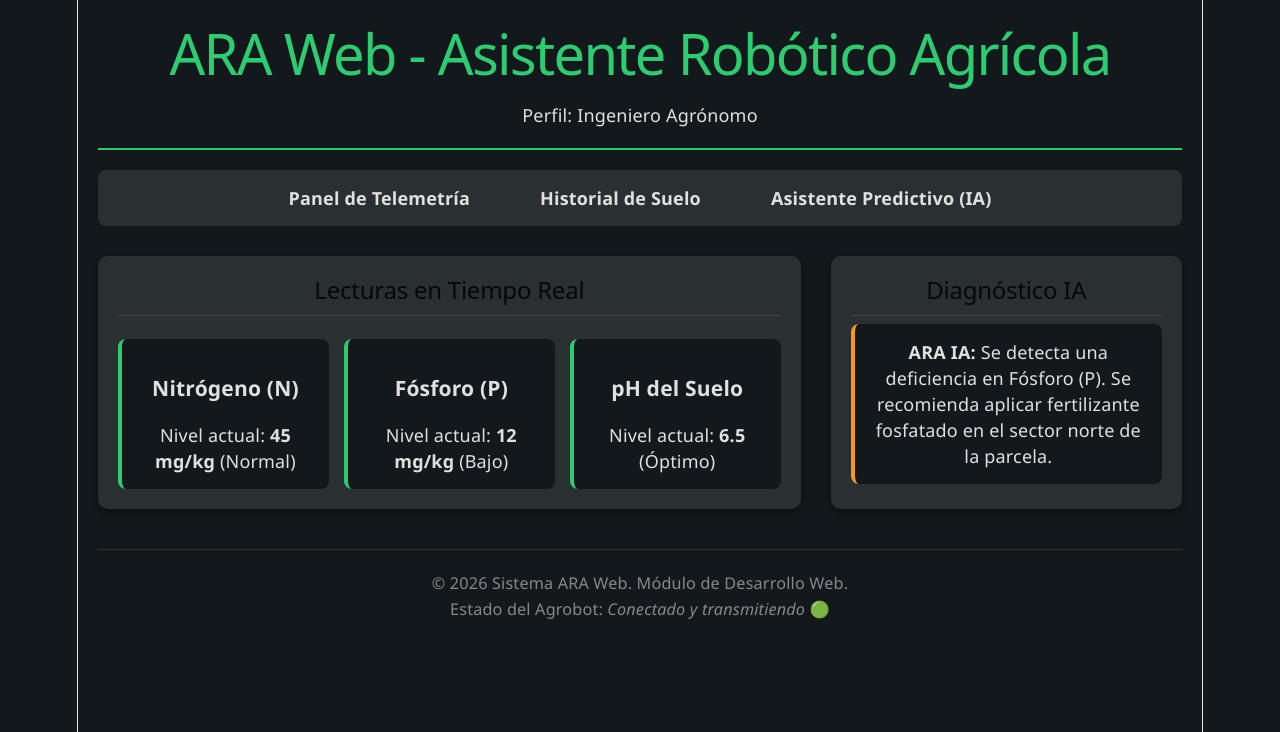
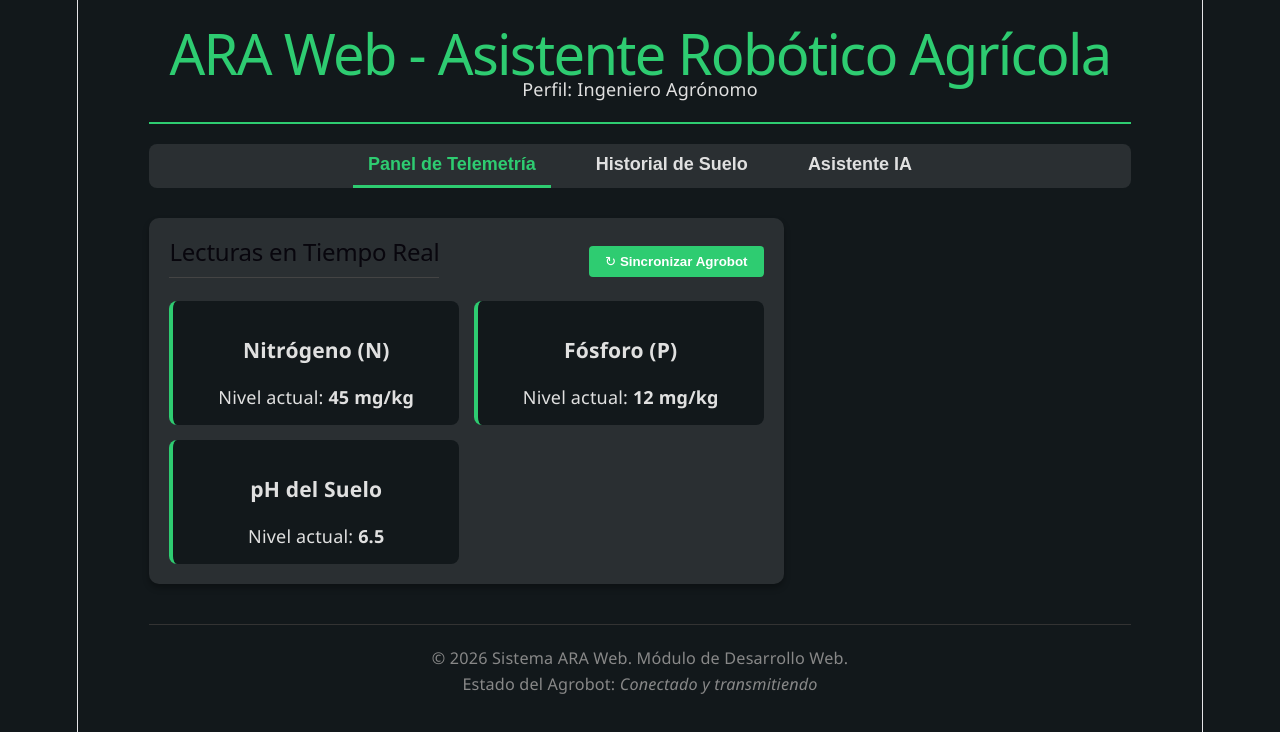
Before and after one commit to JEGG73/ARA, a React (Vite) app in the folder frontend-ara/: page / in a window 1280 px wide. Shown: the top 732 px of the page. Built offline with nearby package versions, Linux system fonts and the light colour scheme.

Commit message:
feat: navegacion SPA y vistas de historial y chat

```diff
--- a/frontend-ara/src/App.css
+++ b/frontend-ara/src/App.css
@@ -116,3 +116,147 @@ footer {
   font-size: 0.9em;
   border-top: 1px solid #333;
 }
+
+/* Estilo del botón interactivo */
+.btn-actualizar {
+  background-color: var(--accent-green);
+  color: #fff;
+  border: none;
+  padding: 10px 20px;
+  border-radius: 5px;
+  font-weight: bold;
+  cursor: pointer;
+  transition: background-color 0.3s;
+}
+
+.btn-actualizar:hover {
+  background-color: #27ae60;
+}
+
+/* Navegacion */
+.nav-btn {
+  background: transparent;
+  color: var(--text-light);
+  border: none;
+  font-size: 1rem;
+  font-weight: bold;
+  cursor: pointer;
+  padding: 10px 15px;
+  border-bottom: 3px solid transparent;
+  transition: all 0.3s;
+}
+
+.nav-btn:hover {
+  color: var(--accent-green);
+}
+
+.nav-btn.activo {
+  color: var(--accent-green);
+  border-bottom: 3px solid var(--accent-green);
+}
+
+.btn-accion {
+  background-color: var(--accent-green);
+  color: #fff;
+  border: none;
+  padding: 8px 16px;
+  border-radius: 4px;
+  font-weight: bold;
+  cursor: pointer;
+}
+
+/* Animacion */
+.fade-in {
+  animation: fadeIn 0.4s ease-in-out;
+}
+
+@keyframes fadeIn {
+  from {
+    opacity: 0;
+    transform: translateY(10px);
+  }
+
+  to {
+    opacity: 1;
+    transform: translateY(0);
+  }
+}
+
+/* Estilos del Historial */
+.tabla-responsive {
+  overflow-x: auto;
+}
+
+.ara-tabla {
+  width: 100%;
+  border-collapse: collapse;
+  margin-top: 15px;
+  background-color: var(--bg-dark);
+  border-radius: 8px;
+  overflow: hidden;
+}
+
+.ara-tabla th,
+.ara-tabla td {
+  padding: 12px 15px;
+  text-align: left;
+  border-bottom: 1px solid #333;
+}
+
+.ara-tabla th {
+  background-color: #1a2226;
+  color: var(--accent-green);
+}
+
+.ara-tabla tr:hover {
+  background-color: #1f272a;
+}
+
+/* Estilos del Chat IA */
+.chat-container {
+  display: flex;
+  flex-direction: column;
+  gap: 15px;
+  background-color: var(--bg-dark);
+  padding: 20px;
+  border-radius: 8px;
+  height: 400px;
+}
+
+.mensaje {
+  max-width: 80%;
+  padding: 10px 15px;
+  border-radius: 8px;
+}
+
+.mensaje p {
+  margin: 0;
+}
+
+.mensaje-usuario {
+  align-self: flex-end;
+  background-color: #2c3e50;
+  border-bottom-right-radius: 0;
+}
+
+.mensaje-ia {
+  align-self: flex-start;
+  background-color: #1a252f;
+  border-left: 4px solid var(--accent-green);
+  border-bottom-left-radius: 0;
+}
+
+.chat-input-area {
+  margin-top: auto;
+  display: flex;
+  gap: 10px;
+}
+
+.chat-input-area input {
+  flex-grow: 1;
+  padding: 10px;
+  border-radius: 4px;
+  border: 1px solid #444;
+  background-color: #1a2226;
+  color: white;
+}
--- a/frontend-ara/src/App.jsx
+++ b/frontend-ara/src/App.jsx
@@ -1,60 +1,150 @@
-import React from 'react';
-import './App.css'
+import React, { useState } from 'react';
+import './App.css';
 
 function App() {
+  // Estado para la navegación
+  const [vistaActiva, setVistaActiva] = useState('dashboard');
+
+  // Estados de Telemetria
+  const [nitrogeno, setNitrogeno] = useState(45);
+  const [fosforo, setFosforo] = useState(12);
+  const [ph, setPh] = useState(6.5);
+  const [estadoAgrobot, setEstadoAgrobot] = useState('Conectado y transmitiendo');
+
+  const actualizarTelemetria = () => {
+    setEstadoAgrobot('Recibiendo datos del Agrobot...');
+    setTimeout(() => {
+      setNitrogeno(Math.floor(Math.random() * (60 - 30 + 1)) + 30);
+      setFosforo(Math.floor(Math.random() * (20 - 5 + 1)) + 5);
+      setPh((Math.random() * (7.5 - 5.5) + 5.5).toFixed(1));
+      setEstadoAgrobot('Conectado y transmitiendo');
+    }, 1000);
+  };
+
   return (
     <div className="ara-app-container">
-      {/* Cabecera */}
       <header>
         <h1>ARA Web - Asistente Robótico Agrícola</h1>
-        <br />
         <p>Perfil: Ingeniero Agrónomo</p>
       </header>
 
-      {/* Navegación principal */}
+      {/* Navegacion */}
       <nav>
         <ul>
-          <li><a href="#dashboard">Panel de Telemetría</a></li>
-          <li><a href="#historial">Historial de Suelo</a></li>
-          <li><a href="#ia-chat">Asistente Predictivo (IA)</a></li>
+          <li>
+            <button
+              className={vistaActiva === 'dashboard' ? 'nav-btn activo' : 'nav-btn'}
+              onClick={() => setVistaActiva('dashboard')}
+            >Panel de Telemetría</button>
+          </li>
+          <li>
+            <button
+              className={vistaActiva === 'historial' ? 'nav-btn activo' : 'nav-btn'}
+              onClick={() => setVistaActiva('historial')}
+            >Historial de Suelo</button>
+          </li>
+          <li>
+            <button
+              className={vistaActiva === 'chat' ? 'nav-btn activo' : 'nav-btn'}
+              onClick={() => setVistaActiva('chat')}
+            >Asistente IA</button>
+          </li>
         </ul>
       </nav>
 
-      {/* Contenedor principal de la aplicación */}
       <main>
-        {/* Sección de Múltiples Artículos */}
-        <section id="dashboard">
+        {/* Dashboard */}
+        {vistaActiva === 'dashboard' && (
+          <section id="dashboard" className="fade-in">
+            <div style={{ display: 'flex', justifyContent: 'space-between', alignItems: 'center', gridColumn: '1 / -1' }}>
               <h2>Lecturas en Tiempo Real</h2>
+              <button className="btn-accion" onClick={actualizarTelemetria}>↻ Sincronizar Agrobot</button>
+            </div>
 
             <article>
               <h3>Nitrógeno (N)</h3>
-            <p>Nivel actual: <strong>45 mg/kg</strong> (Normal)</p>
+              <p>Nivel actual: <strong>{nitrogeno} mg/kg</strong></p>
             </article>
 
             <article>
               <h3>Fósforo (P)</h3>
-            <p>Nivel actual: <strong>12 mg/kg</strong> (Bajo)</p>
+              <p>Nivel actual: <strong>{fosforo} mg/kg</strong></p>
             </article>
 
             <article>
               <h3>pH del Suelo</h3>
-            <p>Nivel actual: <strong>6.5</strong> (Óptimo)</p>
+              <p>Nivel actual: <strong>{ph}</strong></p>
             </article>
           </section>
+        )}
 
-        {/* Sección para el módulo de IA */}
-        <section id="ia-chat">
-          <h2>Diagnóstico IA</h2>
-          <article>
-            <p><strong>ARA IA:</strong> Se detecta una deficiencia en Fósforo (P). Se recomienda aplicar fertilizante fosfatado en el sector norte de la parcela.</p>
-          </article>
+        {/* Historial */}
+        {vistaActiva === 'historial' && (
+          <section id="historial" className="fade-in">
+            <h2>Historial de Análisis de Campo</h2>
+            <div className="tabla-responsive">
+              <table className="ara-tabla">
+                <thead>
+                  <tr>
+                    <th>Fecha y Hora</th>
+                    <th>Sector</th>
+                    <th>N (mg/kg)</th>
+                    <th>P (mg/kg)</th>
+                    <th>pH</th>
+                  </tr>
+                </thead>
+                <tbody>
+                  <tr>
+                    <td>2026-04-06 08:30</td>
+                    <td>Parcela Norte</td>
+                    <td>42</td>
+                    <td>14</td>
+                    <td>6.4</td>
+                  </tr>
+                  <tr>
+                    <td>2026-04-05 16:15</td>
+                    <td>Parcela Norte</td>
+                    <td>44</td>
+                    <td>11</td>
+                    <td>6.5</td>
+                  </tr>
+                  <tr>
+                    <td>2026-04-04 09:00</td>
+                    <td>Parcela Sur</td>
+                    <td>38</td>
+                    <td>18</td>
+                    <td>6.8</td>
+                  </tr>
+                </tbody>
+              </table>
+            </div>
           </section>
+        )}
+
+        {/* Chat de IA */}
+        {vistaActiva === 'chat' && (
+          <section id="ia-chat" className="fade-in">
+            <h2>Asistente Predictivo (TerraMind IA)</h2>
+            <div className="chat-container">
+              <div className="mensaje mensaje-usuario">
+                <p><strong>Tú:</strong> ¿Qué recomiendas para la Parcela Norte según el historial reciente?</p>
+              </div>
+              <div className="mensaje mensaje-ia">
+                <p><strong>ARA IA:</strong> Analizando el histórico de los últimos 3 días, he detectado una tendencia a la baja en el Fósforo (P) en la Parcela Norte. Recomiendo una aplicación preventiva de superfosfato de calcio antes de la próxima lluvia.</p>
+              </div>
+
+              <div className="chat-input-area">
+                <input type="text" placeholder="Escribe tu consulta agronómica aquí..." disabled />
+                <button className="btn-accion" disabled>Enviar</button>
+              </div>
+            </div>
+          </section>
+        )}
       </main>
 
-      {/* Pie de página */}
       <footer>
         <p>&copy; 2026 Sistema ARA Web. Módulo de Desarrollo Web.</p>
-        <p>Estado del Agrobot: <em>Conectado y transmitiendo</em> 🟢</p>
+        <p>Estado del Agrobot: <em>{estadoAgrobot}</em></p>
       </footer>
     </div>
   );
```
Lines whose indentation alone changed are shown as unchanged.
